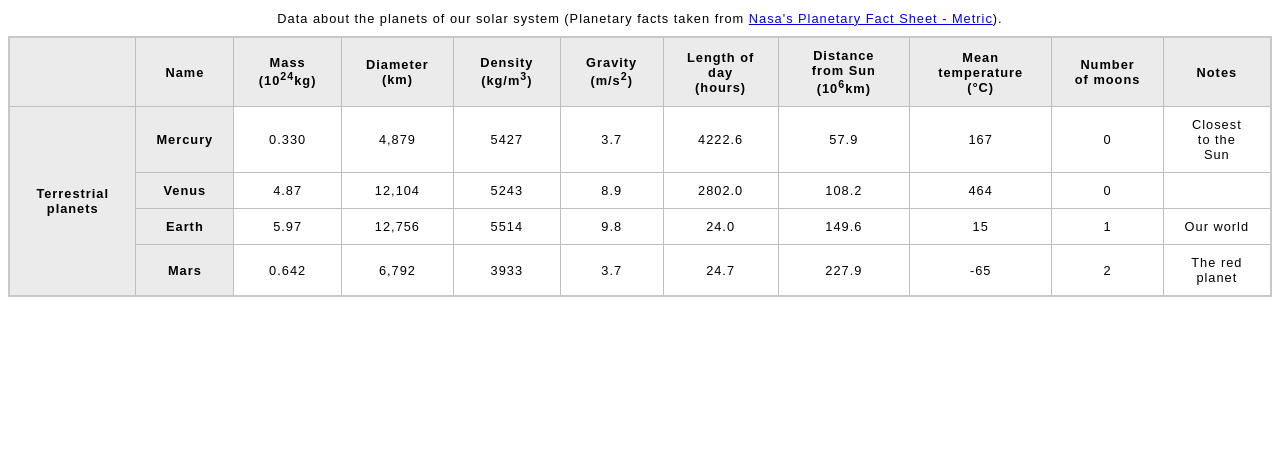
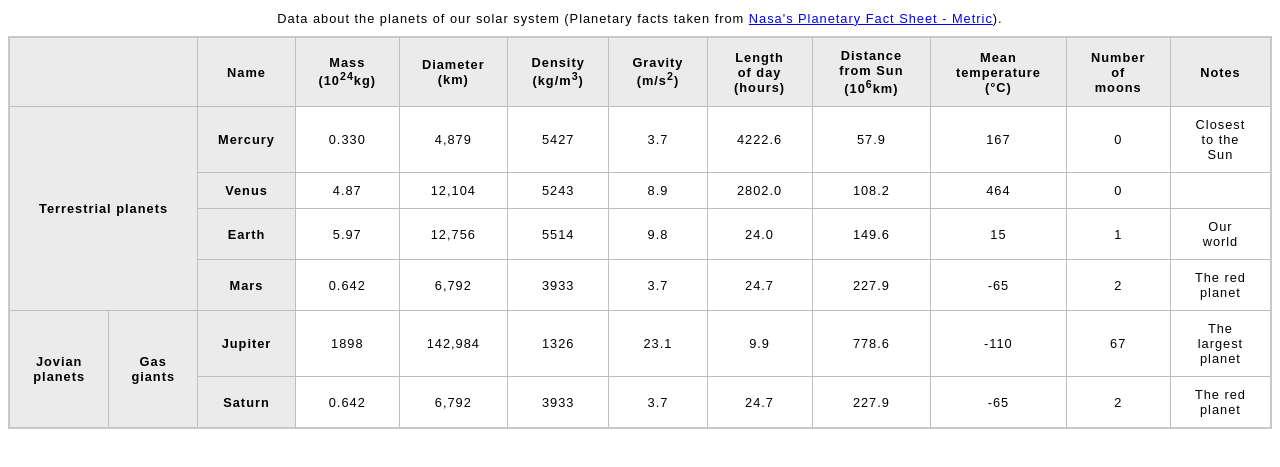
Before and after one commit to roaayala/html-table, a plain HTML site: page index.html in a window 1280 px wide. Shown: the part 79-546 px from the top of the page. Drawn offline with Linux system fonts and the light colour scheme.

Commit message:
jupiter finish

```diff
--- a/index.html
+++ b/index.html
@@ -79,6 +79,34 @@
           <td>2</td>
           <td>The red planet</td>
         </tr>
+        <tr>
+          <th colspan="1" rowspan="4">Jovian planets</th>
+          <th colspan="1" rowspan="2">Gas giants</th>
+          <!-- jupiter -->
+          <th>Jupiter</th>
+          <td>1898</td>
+          <td>142,984</td>
+          <td>1326</td>
+          <td>23.1</td>
+          <td>9.9</td>
+          <td>778.6</td>
+          <td>-110</td>
+          <td>67</td>
+          <td>The largest planet</td>
+        </tr>
+        <!-- Saturn -->
+        <tr>
+          <th>Saturn</th>
+          <td>0.642</td>
+          <td>6,792</td>
+          <td>3933</td>
+          <td>3.7</td>
+          <td>24.7</td>
+          <td>227.9</td>
+          <td>-65</td>
+          <td>2</td>
+          <td>The red planet</td>
+        </tr>
       </tbody>
       <caption>
         Data about the planets of our solar system (Planetary facts taken from
```
